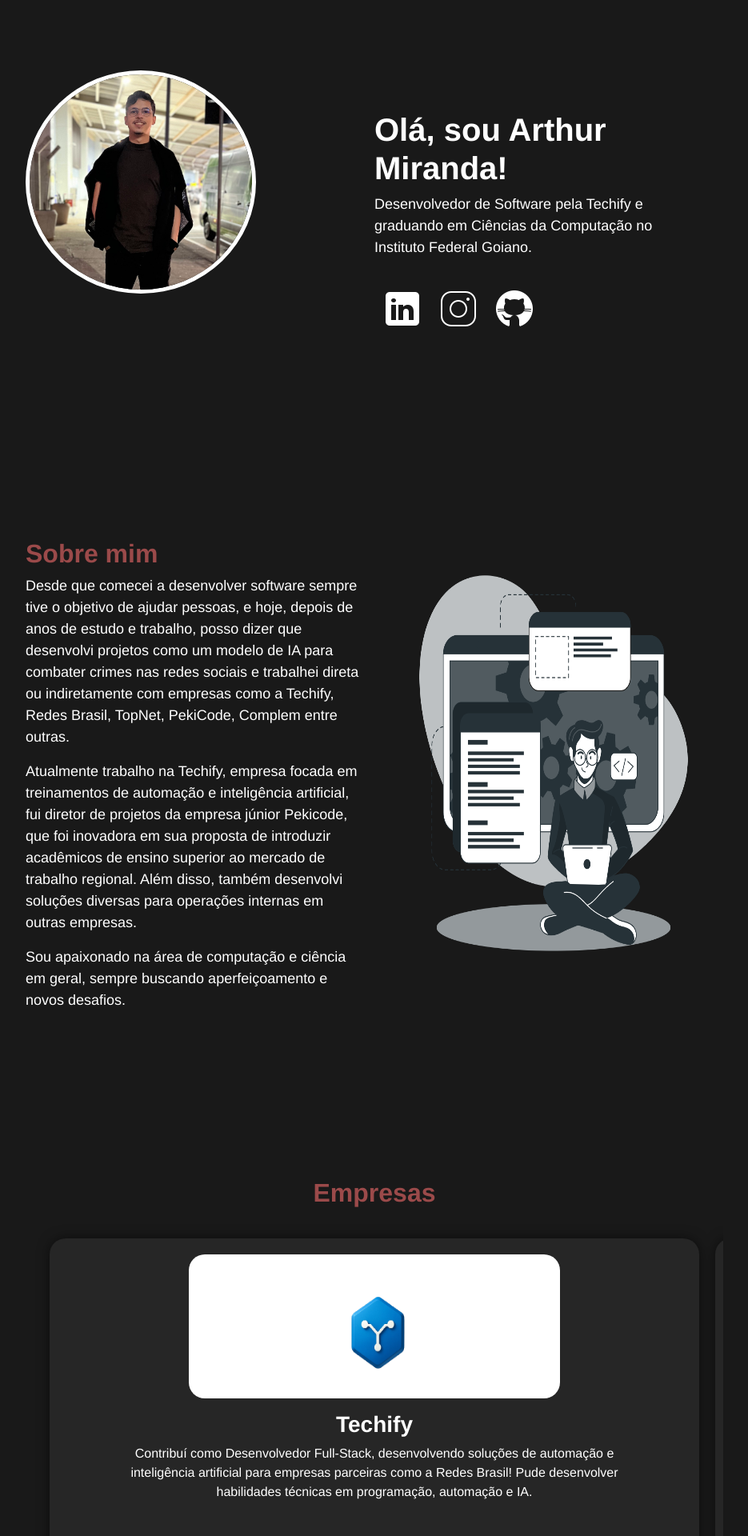
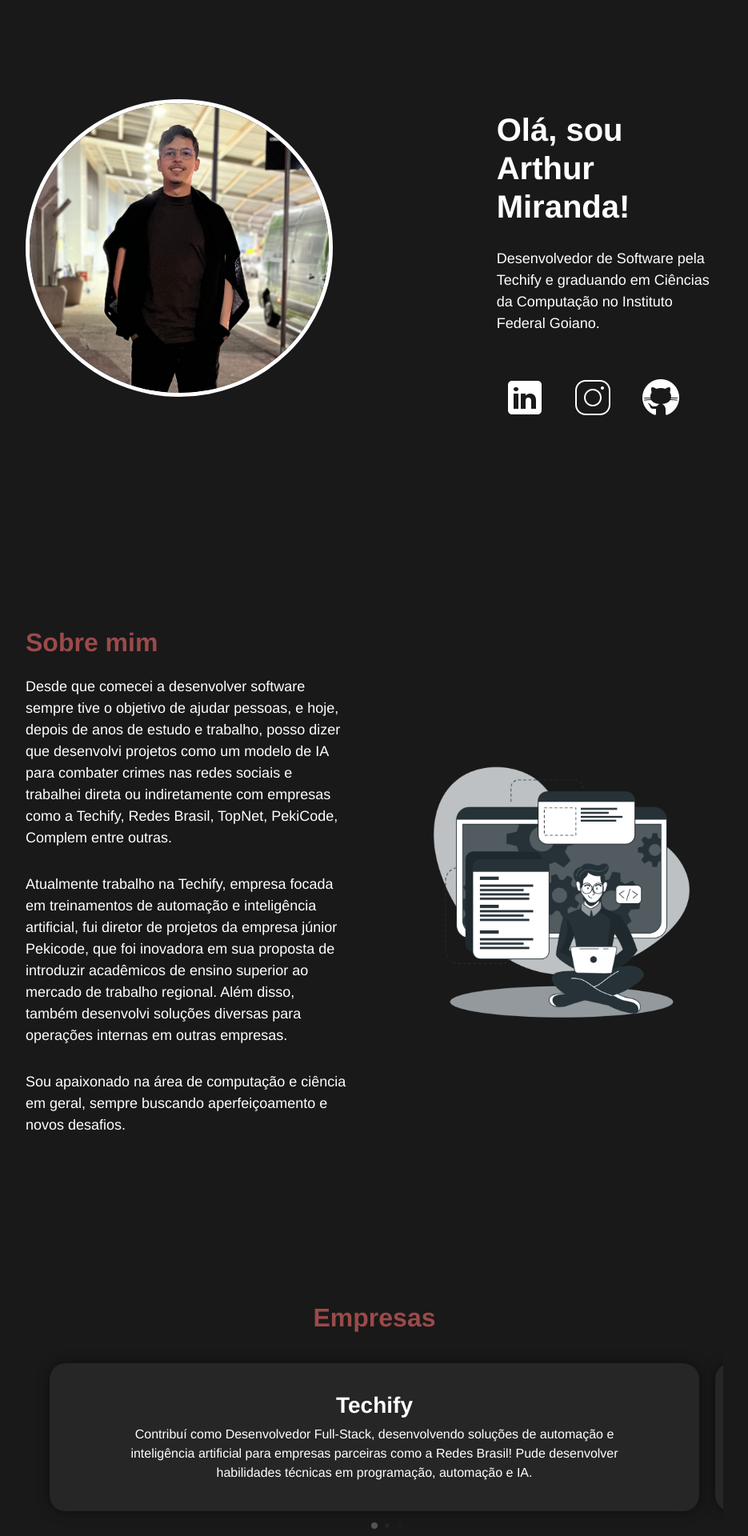
Before and after one commit to devarthurmiranda/vue-portfolio, a Vue app: page / in a window 1280 px wide. Shown: the part 100-2020 px from the top of the page at 80% size, without its empty margins (172-1107 px from the left). Built offline with nearby package versions, Linux system fonts and the light colour scheme; the HTML template or start-up script is replaced by a standard one.

Commit message:
refactor(ui): improve responsive design and layout structure

```diff
--- a/data/orgs.js
+++ b/data/orgs.js
@@ -1,7 +1,7 @@
 let orgs =[
-    { name: 'Techify', link:'https://www.linkedin.com/company/techifybrasil/', img: require('@/assets/orgs/techify.png'), occupation: 'Contribuí como Desenvolvedor Full-Stack, desenvolvendo soluções de automação e inteligência artificial para empresas parceiras como a Redes Brasil! Pude desenvolver habilidades técnicas em programação, automação e IA.'},
-    { name: 'PekiCode', link:'https://www.linkedin.com/company/peki-code/', img: require('@/assets/orgs/pekicode.png'), occupation: 'Contribuo como Project Manager e Desenvolvedor Full-Stack, liderando a equipe de desenvolvimento e garantindo a entrega de projetos de alta qualidade. Pude desenvolver habilidades de liderança, teamwork e gestão de pessoas.'},
-    { name: 'TopNet', link:'https://www.facebook.com/topnetprovedordeinternet/?locale=pt_BR', img: require('@/assets/orgs/topnet.png'), occupation: 'Contribuí como Technical Support respondendo chamados de clientes e configurando roteadores. Pude desenvolver habilidades na área de redes de computadores, resolução de problemas e comunicação.'},
+    { name: 'Techify', link:'https://www.linkedin.com/company/techifybrasil/', occupation: 'Contribuí como Desenvolvedor Full-Stack, desenvolvendo soluções de automação e inteligência artificial para empresas parceiras como a Redes Brasil! Pude desenvolver habilidades técnicas em programação, automação e IA.'},
+    { name: 'PekiCode', link:'https://www.linkedin.com/company/peki-code/', occupation: 'Contribuo como Project Manager e Desenvolvedor Full-Stack, liderando a equipe de desenvolvimento e garantindo a entrega de projetos de alta qualidade. Pude desenvolver habilidades de liderança, teamwork e gestão de pessoas.'},
+    { name: 'TopNet', link:'https://www.facebook.com/topnetprovedordeinternet/?locale=pt_BR', occupation: 'Contribuí como Technical Support respondendo chamados de clientes e configurando roteadores. Pude desenvolver habilidades na área de redes de computadores, resolução de problemas e comunicação.'},
   ];
 
 export default orgs;
--- a/src/components/About.vue
+++ b/src/components/About.vue
@@ -29,14 +29,6 @@
 
 <style scoped>
 
-@media screen and (max-width: 768px){
-    .container {
-        width: 80%;
-        padding-top: 4%;
-
-    }
-}
-
 @media screen and (min-width: 768px){
     .container {
         width: 70%;
@@ -44,13 +36,23 @@
     }
 }
 
+.container {
+    margin: 0 auto;
+}
+
 .row {
     margin-top: 200px;
-
+    display: flex;
+    align-items: center;
+    justify-content: space-between;
+    gap: 40px;
 }
 
 .description {
     width: 80%;
+    display: flex;
+    flex-direction: column;
+    gap: 15px;
 }
 
 .canva {
@@ -74,4 +76,37 @@
     font-size: 18px;
     color: #ffffff;
 }
+
+@media screen and (max-width: 768px){
+    .container {
+        width: 90%;
+        padding-top: 10%;
+        text-align: center;
+    }
+
+    .row {
+        margin-top: 120px;
+        flex-direction: column;
+        align-items: center;
+        text-align: center;
+    }
+
+    .description {
+        width: 100%;
+        align-items: center;
+    }
+
+    .description p {
+        text-align: center;
+    }
+
+    .canva {
+        margin-top: 30px;
+    }
+
+    .img-fluid {
+        width: 80%;
+        max-width: 260px;
+    }
+}
 </style>
--- a/src/components/Footer.vue
+++ b/src/components/Footer.vue
@@ -45,6 +45,11 @@
     margin-top: 10%;
 }
 
+.container {
+    margin: 0 auto;
+    text-align: center;
+}
+
 .row {
     color: white;
     text-align: center;
--- a/src/components/Intro.vue
+++ b/src/components/Intro.vue
@@ -1,14 +1,16 @@
 <template>
-    <div class="container-sm container d-flex justify-content-between">
-        <div class="row">
-            <div class="col-sm image-me ">
-                <img class="img-fluid" src="../assets/euu.png" />
+    <div class="intro container-sm">
+        <div class="intro-content">
+            <div class="image-me">
+                <img class="img-fluid" src="../assets/euu.png" alt="Profile" />
             </div>
-            <div class="col-sm presentation">
+            <div class="presentation">
                 <h1>{{ intro.title }}</h1>
                 <p>{{ intro.description }}</p>
                 <div class="socials">
-                    <a v-for="social in socials" :href="social.link" :key="social"><img class="img-socials" :src="social.img" alt="github"></a>
+                    <a v-for="social in socials" :href="social.link" :key="social.link">
+                        <img class="img-socials" :src="social.img" :alt="social.title || 'social link'">
+                    </a>
                 </div>
             </div>
         </div>
@@ -31,25 +33,33 @@
 </script>
 
 <style scoped>
-.container {
+.intro {
     padding-top: 10%;
     width: 70%;
+    margin: 0 auto;
 }
 
 .presentation {
     padding-top: 50px;
-}
-
-.row {
-    max-width: 100%;
+    display: flex;
+    flex-direction: column;
+    align-items: flex-start;
+    gap: 20px;
 }
 
 .socials {
     padding-top: 3%;
-    text-align: center;
     display: flex;
+    justify-content: center;
+    gap: 15px;
 }
 
+.intro-content {
+    display: flex;
+    align-items: center;
+    justify-content: space-between;
+    gap: 40px;
+}
 
 
 /** Image styles */
@@ -73,15 +83,43 @@
 
 
 /** Text styles */
-.row h1 {
+.presentation h1 {
     font-size: 40px;
     color: #ffffff;
     font-weight: 600;
 
 }
 
-.row p {
+.presentation p {
     font-size: 18px;
     color: #ffffff;
 }
+
+@media screen and (max-width: 768px) {
+    .intro {
+        width: 90%;
+        text-align: center;
+        padding-top: 20%;
+    }
+
+    .intro-content {
+        flex-direction: column;
+        align-items: center;
+    }
+
+    .presentation {
+        padding-top: 30px;
+        align-items: center;
+        text-align: center;
+    }
+
+    .socials {
+        justify-content: center;
+    }
+
+    .img-fluid {
+        width: 60%;
+        max-width: 240px;
+    }
+}
 </style>
--- a/src/components/Navbar.vue
+++ b/src/components/Navbar.vue
@@ -67,4 +67,21 @@
     text-decoration: none;
     color: rgb(155, 74, 74);
 }
+
+@media screen and (max-width: 768px) {
+    .navbar-brand {
+        margin-left: 0;
+        display: flex;
+        align-items: center;
+    }
+
+    .navbar-nav {
+        margin: 20px auto 0;
+        text-align: center;
+    }
+
+    .navbar-toggler {
+        margin-right: 20px;
+    }
+}
 </style>
--- a/src/components/Organizations.vue
+++ b/src/components/Organizations.vue
@@ -7,7 +7,6 @@
             <SwiperSlide v-for="(org, index) in orgs" :key="index">
                 <div class="slideCard">
                     <a :href=org.link >
-                        <img class="img-fluid" :src="org.img" :alt="org.name">
                         <h3>{{ org.name }}</h3>
                     </a>
                     <div class="description">
@@ -58,20 +57,20 @@
     justify-content: center;
 }
 
+.container {
+    margin: 0 auto;
+    text-align: center;
+}
+
 /* Small devices (landscape phones, 576px and up) */
 @media screen and (max-width: 768px){
-    img {
-        height: 50px;
-        width: 60%;
-    }
-
     .container {
         padding-top: 15%;
         width: 90%;
+        text-align: center;
     }
 
     .slideCard {
-        height: 450px;
         width: 100%;
         box-shadow: 0 0 15px rgba(0, 0, 0, 0.5);
         background-color: #262626;
@@ -83,13 +82,7 @@
 
 /* Medium devices (tablets, 768px and up) */
 @media screen and (min-width: 768px){
-    img {
-        height: 50%;
-        width: 60%;
-    }
-
     .slideCard {
-        height: 400px;
         width: 100%;
         box-shadow: 0 0 15px rgba(0, 0, 0, 0.5);
         background-color: #262626;
@@ -100,15 +93,11 @@
     .container {
         padding-top: 15%;
         width: 70%;
+        margin: 0 auto;
+        text-align: center;
     }
 }
 
-
-.swiper-slide img {
-    border-radius: 20px;
-    max-width: 100%;
-    max-height: 90%;
-}
 
 .slides {
     max-width: 100%;
--- a/src/components/Projects.vue
+++ b/src/components/Projects.vue
@@ -50,6 +50,11 @@
   margin-top: 15%;
 }
 
+.container {
+  margin: 0 auto;
+  text-align: center;
+}
+
 @media screen and (max-width: 768px){
   .slideCard{
     height: 350px;
@@ -63,6 +68,8 @@
 
   .container {
     width: 90%;
+    margin: 0 auto;
+    text-align: center;
   }
 }
 
@@ -79,6 +86,8 @@
 
   .container {
     width: 70%;
+    margin: 0 auto;
+    text-align: center;
   }
 
 
--- a/src/components/Skills.vue
+++ b/src/components/Skills.vue
@@ -1,12 +1,15 @@
 <template>
   <div class="container-sm container">
-    <div class="row gy-5">
-      <div class="title">
-        <h2>Tech Skills</h2>
-      </div>
-
-      <div id="skills" class="col-md-3" v-for="(skill, index) in skills" :key="index">
-        <a :href="skill.wiki">
+    <div class="title">
+      <h2>Tech Skills</h2>
+    </div>
+    <div class="skills-grid">
+      <div
+        class="skill-card"
+        v-for="(skill, index) in skills"
+        :key="`skill-${index}`"
+      >
+        <a class="skill-link" :href="skill.wiki">
           <v-card>
             <v-card-title>
               <img :src="skill.icon" alt="" class="icon">
@@ -41,8 +44,6 @@
   text-align: center;
 }
 
-
-
 .title {
   margin-bottom: 5%;
 }
@@ -60,6 +61,23 @@
   height: 50px;
 }
 
+.skill-card {
+  display: flex;
+  justify-content: center;
+}
+
+.skill-link {
+  display: inline-block;
+  color: white;
+  text-decoration: none;
+}
+
+.skill-link:hover {
+  text-decoration: none;
+  color: rgb(155, 74, 74);
+  transition: 400ms;
+}
+
 /* Text styles */
 h2 {
   text-align: center;
@@ -67,14 +85,22 @@
   font-weight: bold;
 }
 
-.col-md-3 a {
-    color: white;
-    text-decoration: none;
+.skills-grid {
+  display: grid;
+  grid-template-columns: repeat(auto-fit, minmax(180px, 1fr));
+  gap: 30px;
+  justify-items: center;
 }
 
-.col-md-3 a:hover {
-    text-decoration: none;
-    color: rgb(155, 74, 74);
-    transition: 400ms;
+@media screen and (max-width: 768px) {
+  .container {
+    width: 90%;
+    margin: 0 auto;
+  }
+
+  .skills-grid {
+    grid-template-columns: repeat(2, minmax(0, 1fr));
+    justify-items: center;
+  }
 }
 </style>
```
